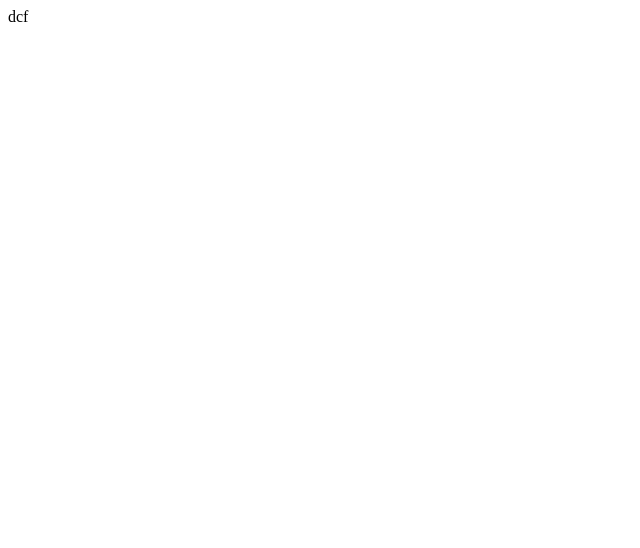
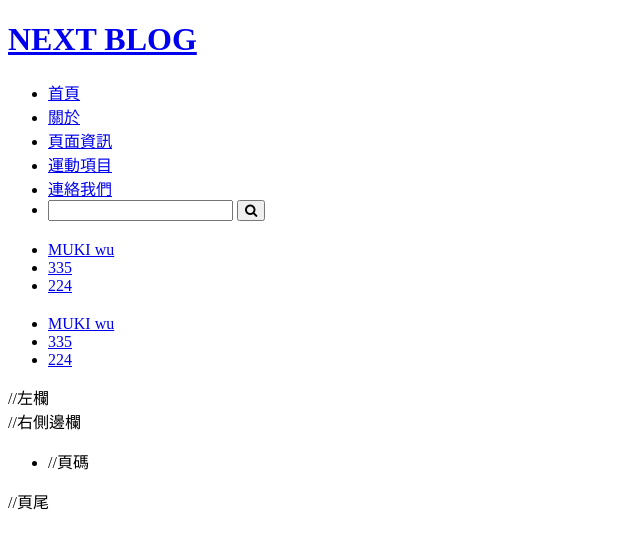
Before and after one commit to ieieiee/wbc, a plain HTML site: page index.html in a window 1280 px wide. Shown: the whole page, without its empty margins (0-640 px from the left). Drawn offline with Linux system fonts and the light colour scheme.

Commit message:
start1
header+panel+footer

```diff
--- a/index.html
+++ b/index.html
@@ -1,13 +1,102 @@
 <!DOCTYPE html>
 <html lang="en">
+
 <head>
     <meta charset="UTF-8">
     <meta name="viewport" content="width=device-width, initial-scale=1.0">
     <meta http-equiv="X-UA-Compatible" content="ie=edge">
+    <link rel="stylesheet" href="https://maxcdn.bootstrapcdn.com/font-awesome/4.7.0/css/font-awesome.min.css">
     <link rel="stylesheet" href="#">
     <title>Document</title>
 </head>
+
 <body>
-    dcf
+    <header>
+        <div class="container">
+            <h1 class="logo">
+                <a href="#">NEXT BLOG</a>
+            </h1>
+            <nav>
+                <ul class="nav">
+                    <li>
+                        <a href="#">首頁</a>
+                    </li>
+                    <li>
+                        <a href="#">關於</a>
+                    </li>
+                    <li>
+                        <a href="#">頁面資訊</a>
+                    </li>
+                    <li>
+                        <a href="#">運動項目</a>
+                    </li>
+                    <li>
+                        <a href="#">連絡我們</a>
+                    </li>
+                    <li>
+                        <input type="search">
+                        <button>
+                            <i class="fa fa-search" aria-hidden="true"></i>
+                        </button>
+                    </li>
+                </ul>
+            </nav>
+        </div>
+    </header>
+    <section class="bg-header">
+        <div class="container">
+            <div class="panel">
+                <h2 class="panel-title">
+                    <a href="#"></a>
+                </h2>
+                <ul class="panel-meta">
+                    <li class="name">
+                        <a href="#">MUKI wu</a>
+                    </li>
+                    <li class="comment">
+                        <a href="#">335</a>
+                    </li>
+                    <li class="love">
+                        <a href="#">224</a>
+                    </li>
+                </ul>
+            </div>
+        </div>
+    </section>
+
+    <div class="container">
+        <section class="main-header">
+            <div class="panel panel-large">
+                <h2 class="panel-title">
+                    <a href="#"></a>
+                </h2>
+                <ul class="panel-meta">
+                    <li class="name">
+                        <a href="#">MUKI wu</a>
+                    </li>
+                    <li class="comment">
+                        <a href="#">335</a>
+                    </li>
+                    <li class="love">
+                        <a href="#">224</a>
+                    </li>
+                </ul>
+            </div>
+        </section>
+        <article class="main">
+            //左欄
+        </article>
+        <div class="sidebar">
+            //右側邊欄
+        </div>
+        <ul class="page-navi">
+            <li>//頁碼</li>
+        </ul>
+    </div>
+
+    <footer>
+        //頁尾
+    </footer>
 </body>
+
 </html>
```
